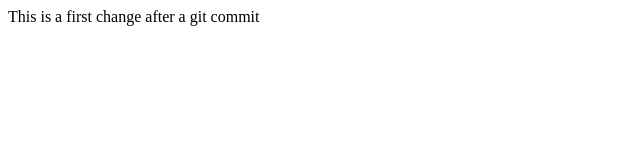
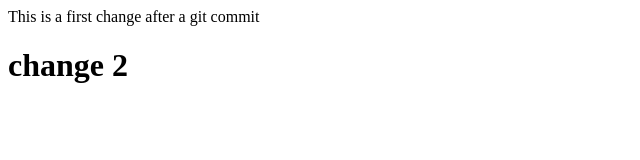
Before and after one commit to fattboii/Project-1-App-Webs, a plain HTML site: page index.html in a window 1280 px wide. Shown: the whole page, without its empty margins (0-640 px from the left). Drawn offline with Linux system fonts and the light colour scheme.

Commit message:
change 2 with h1 tag

```diff
--- a/index.html
+++ b/index.html
@@ -8,7 +8,9 @@
 </head>
 <body>
     <header>This is a first change after a git commit</header>
-    <main></main>
+    <main>
+        <h1>change 2</h1>
+    </main>
     <footer></footer>
 </body>
 </html>
```
